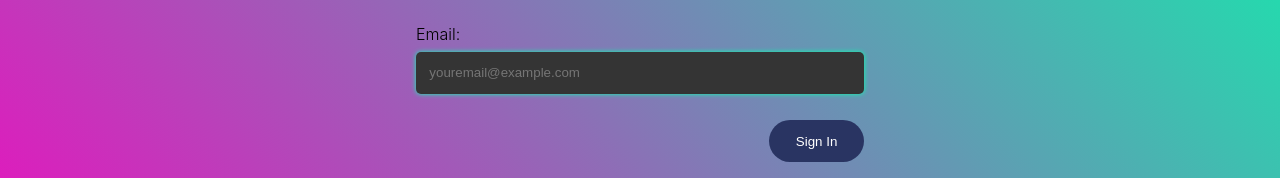
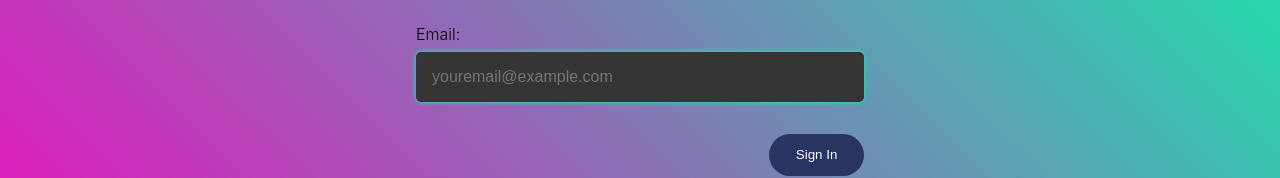
Before and after one commit to jpagtama/finflexi, a Next.js app: page /signin in a window 1280 px wide. Shown: the part 307-485 px from the top of the page. Built offline with nearby package versions, Linux system fonts and the light colour scheme; no server answers; the database is empty.

Commit message:
Set font-size to 16px for input component

```diff
--- a/components/UI/Input.tsx
+++ b/components/UI/Input.tsx
@@ -19,7 +19,7 @@ const Input = forwardRef(({ value, id, changeHandler, type = 'text', placeholder
 
     return (
         <input ref={inputRef} id={id} type={type} value={value} onChange={changeHandler} placeholder={placeholder}
-            style={{ width: "100%", padding: "1em", border: "none", borderRadius: "5px", color: "ivory", backgroundColor: "var(--gray)" }} />
+            style={{ width: "100%", padding: "1em", border: "none", borderRadius: "5px", color: "ivory", backgroundColor: "var(--gray)", fontSize: "16px" }} />
     )
 })
 
```
